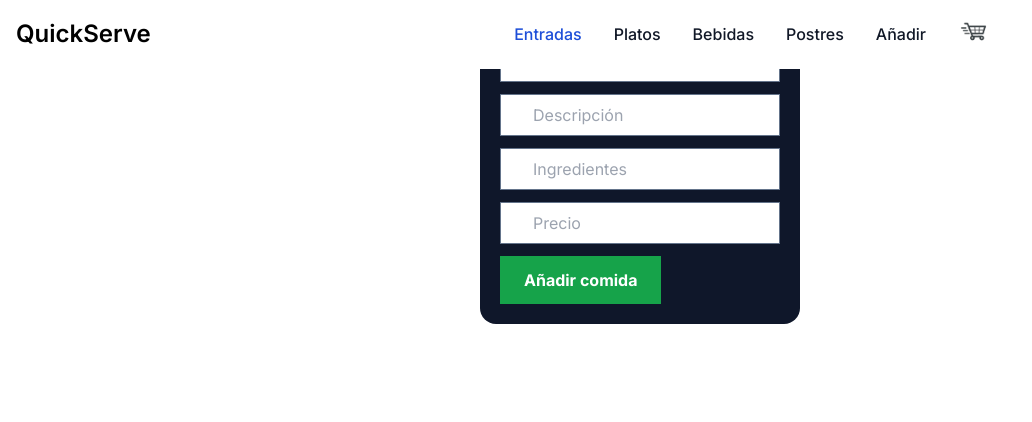
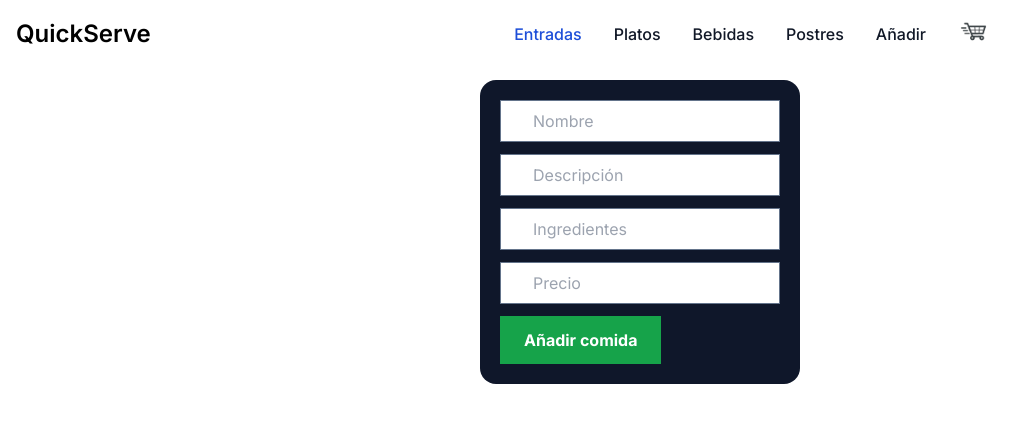
Before and after one commit to ErnesL/quickserve, a Next.js app: page /admin/addFood in a window 1280 px wide. Shown: the top 422 px of the page, without its empty margins (0-1032 px from the left). Built offline with nearby package versions, Linux system fonts and the light colour scheme.

Commit message:
Bug fixes de diseño

```diff
--- a/components/CreateFoodForm.jsx
+++ b/components/CreateFoodForm.jsx
@@ -40,7 +40,7 @@ export default function addFoodForm() {
 
   return (
     <>
-      <div className="h-5"></div>
+      <div className="h-5 pt-20"></div>
       <form
         onSubmit={handleSubmit}
         className=" w-1/2 flex m-auto flex-col gap-3 bg-slate-900 max-w-xs p-5 rounded-2xl"
--- a/components/EditFoodForm.jsx
+++ b/components/EditFoodForm.jsx
@@ -46,7 +46,7 @@ export default function EditFoodForm({
   };
 
   return (
-    <form onSubmit={handleSubmit} className="flex flex-col gap-3">
+    <form onSubmit={handleSubmit} className="flex flex-col gap-3 pt-20">
       <input
         onChange={(e) => setNewTitle(e.target.value)}
         value={newTitle}
```
